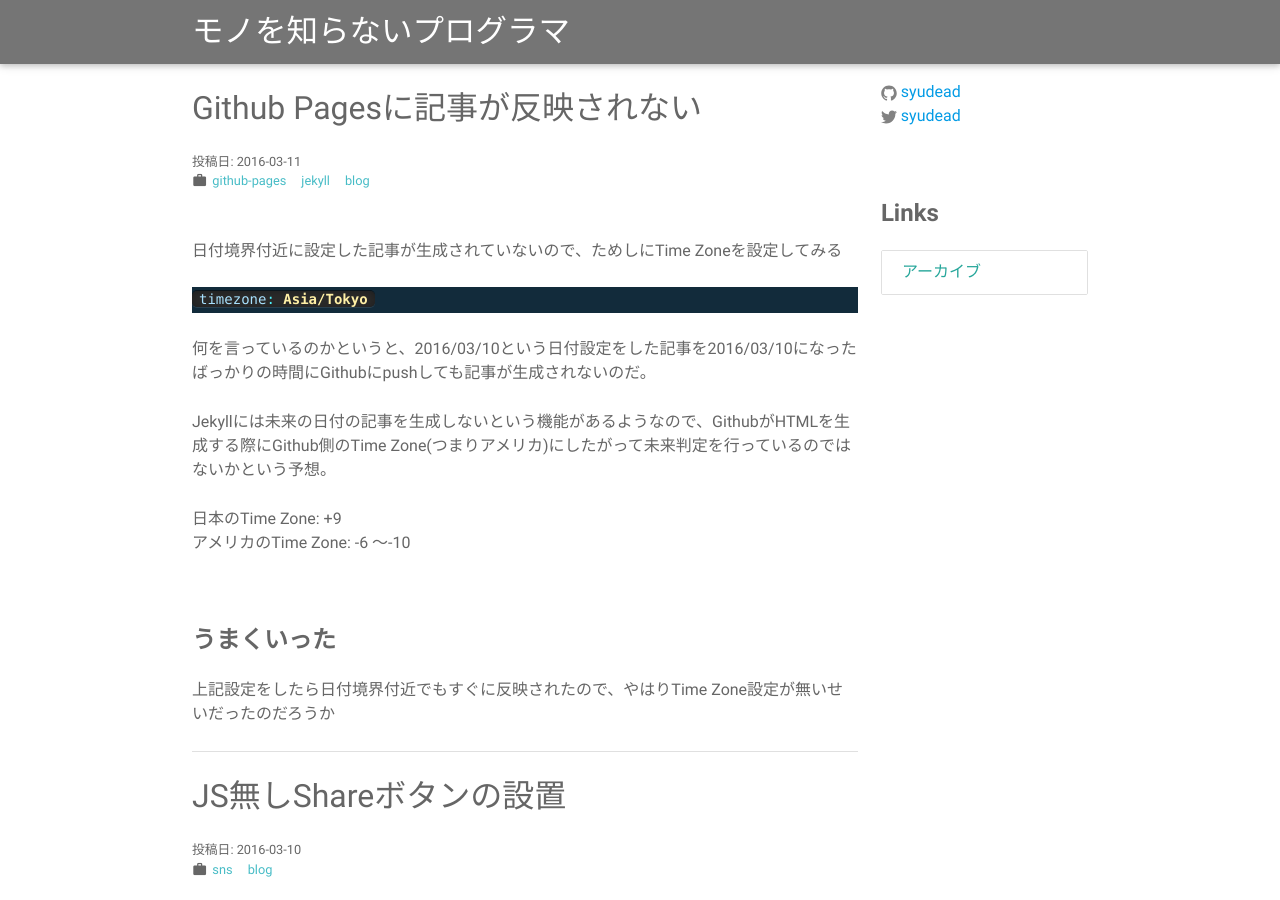
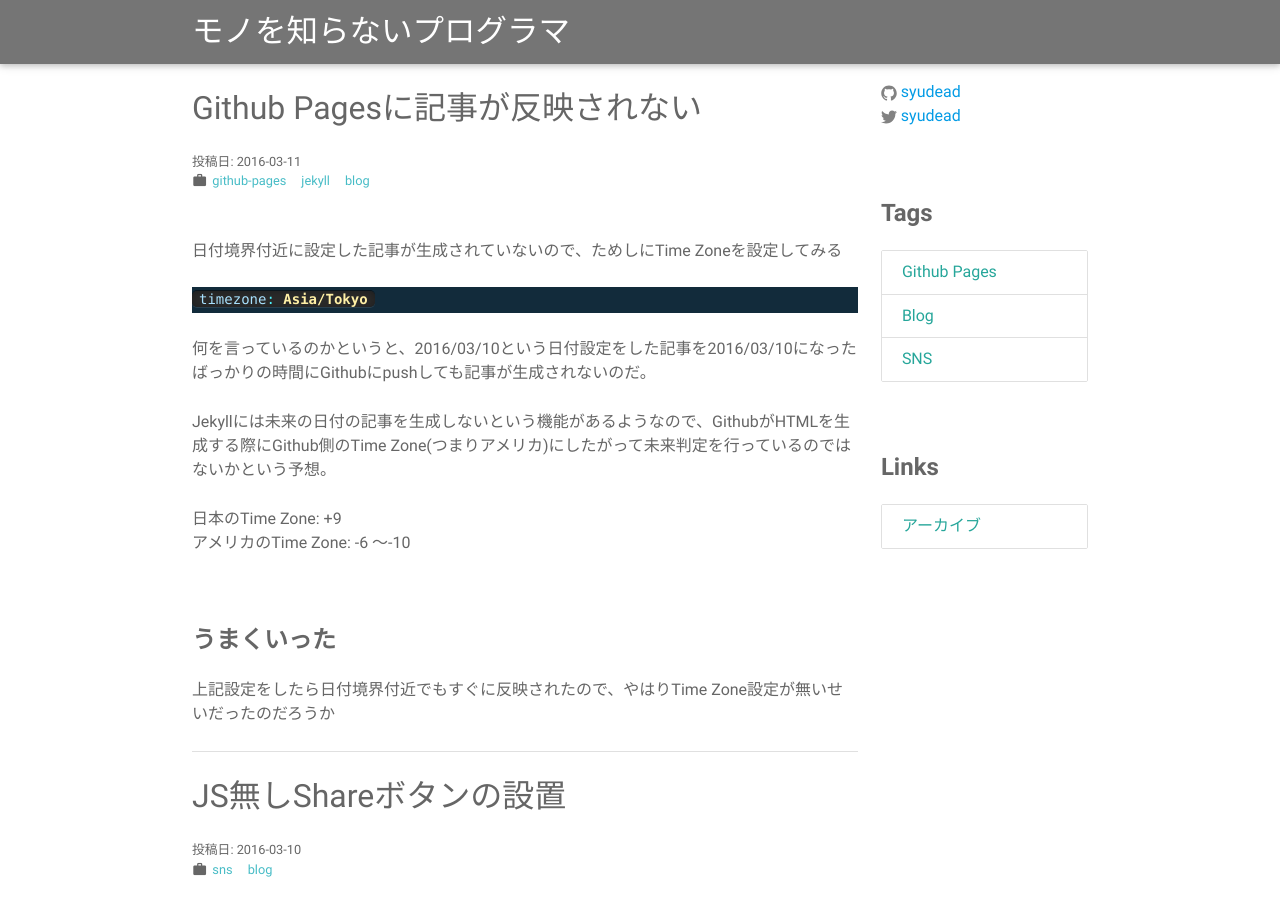
Before and after one commit to syudead/syudead.github.io, a Jekyll site: the page built from index.html, in a window 1280 px wide and 900 px high. Built offline with Jekyll 4.4.1, drawn with Linux system fonts in a browser that asks for light colours.

Commit message:
Create and link tag pages

```diff
--- /dev/null
+++ b/_data/tags.yml
@@ -0,0 +1,9 @@
+-
+  name: github-pages
+  title: Github Pages
+-
+  name: blog
+  title: Blog
+-
+  name: sns
+  title: SNS
--- a/_includes/sidebar.html
+++ b/_includes/sidebar.html
@@ -7,7 +7,14 @@
 </li>
 </ul>
 
+<h2>Tags</h2>
+<div class="collection">
+  {% for tag in site.data.tags %}
+  <a href="/{{ tag.name }}.html" class="collection-item">{{ tag.title }}</a>
+  {% endfor %}
+</div>
+
 <h2>Links</h2>
 <div class="collection">
-  <a href="/archive" class="collection-item">アーカイブ</a>
+  <a href="/archive.html" class="collection-item">アーカイブ</a>
 </div>
--- a/_layouts/post.html
+++ b/_layouts/post.html
@@ -21,7 +21,7 @@
           <li><i class="material-icons">work</i></li>
           {% for tag in page.tags %}
           <li>
-            <a href="#">{{ tag }}</a></li>
+          <a href="/{{ tag }}.html">{{ tag }}</a></li>
           {% endfor %}
         </ul>
 
--- /dev/null
+++ b/blog.html
@@ -0,0 +1,6 @@
+---
+layout: default
+title: Blog
+tag: blog
+---
+{% include tag.html %}
--- /dev/null
+++ b/github-pages.html
@@ -0,0 +1,6 @@
+---
+layout: default
+title: Github Pages
+tag: github-pages
+---
+{% include tag.html %}
--- a/index.html
+++ b/index.html
@@ -12,7 +12,7 @@
         <li><i class="material-icons">work</i></li>
         {% for tag in post.tags %}
         <li>
-          <a href="#">{{ tag }}</a></li>
+        <a href="/{{ tag }}.html">{{ tag }}</a></li>
         {% endfor %}
       </ul>
     </header>
--- /dev/null
+++ b/jekyll.html
@@ -0,0 +1,6 @@
+---
+layout: default
+title: Jekyll
+tag: jekyll
+---
+{% include tag.html %}
--- /dev/null
+++ b/sns.html
@@ -0,0 +1,6 @@
+---
+layout: default
+title: SNS
+tag: sns
+---
+{% include tag.html %}
```
Also changed, not shown: _includes/tag.html (added, +11 -0 lines).
